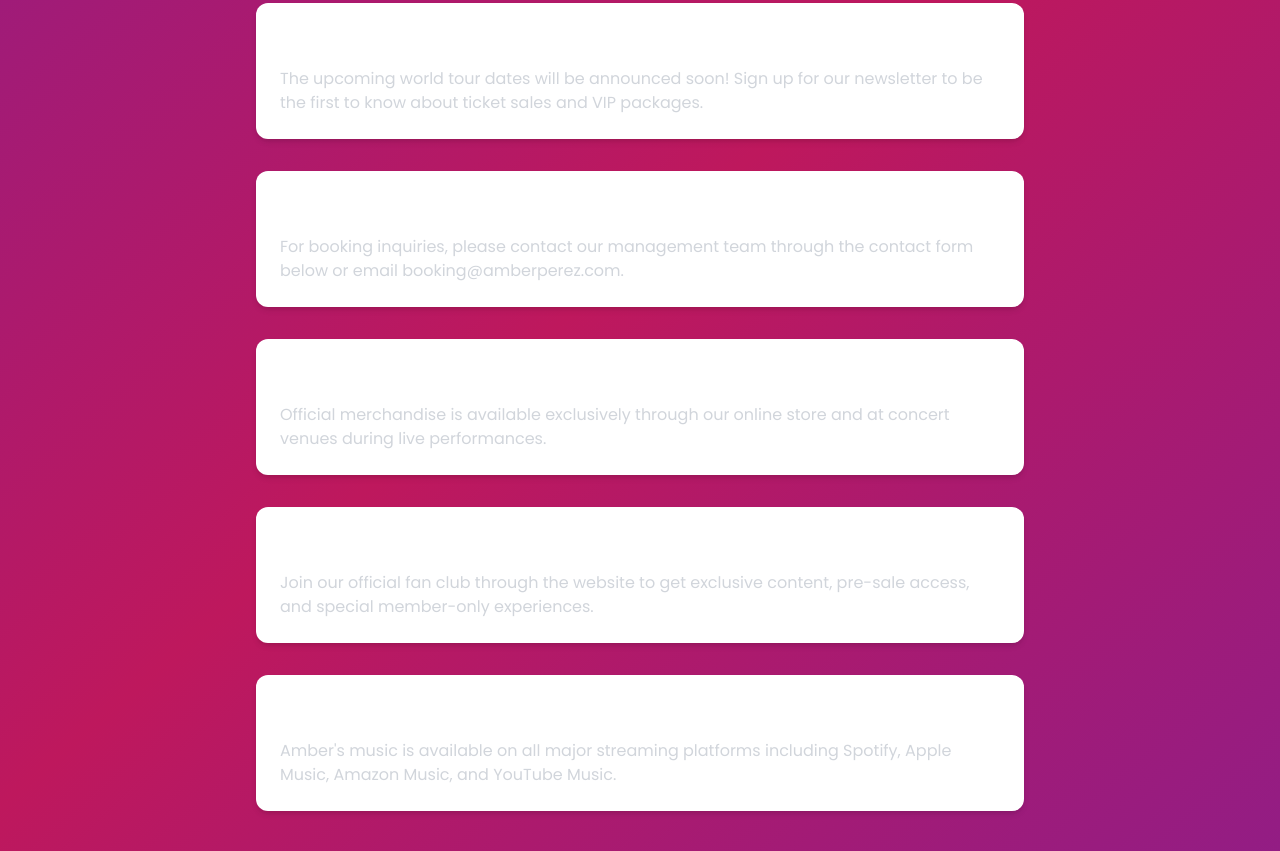
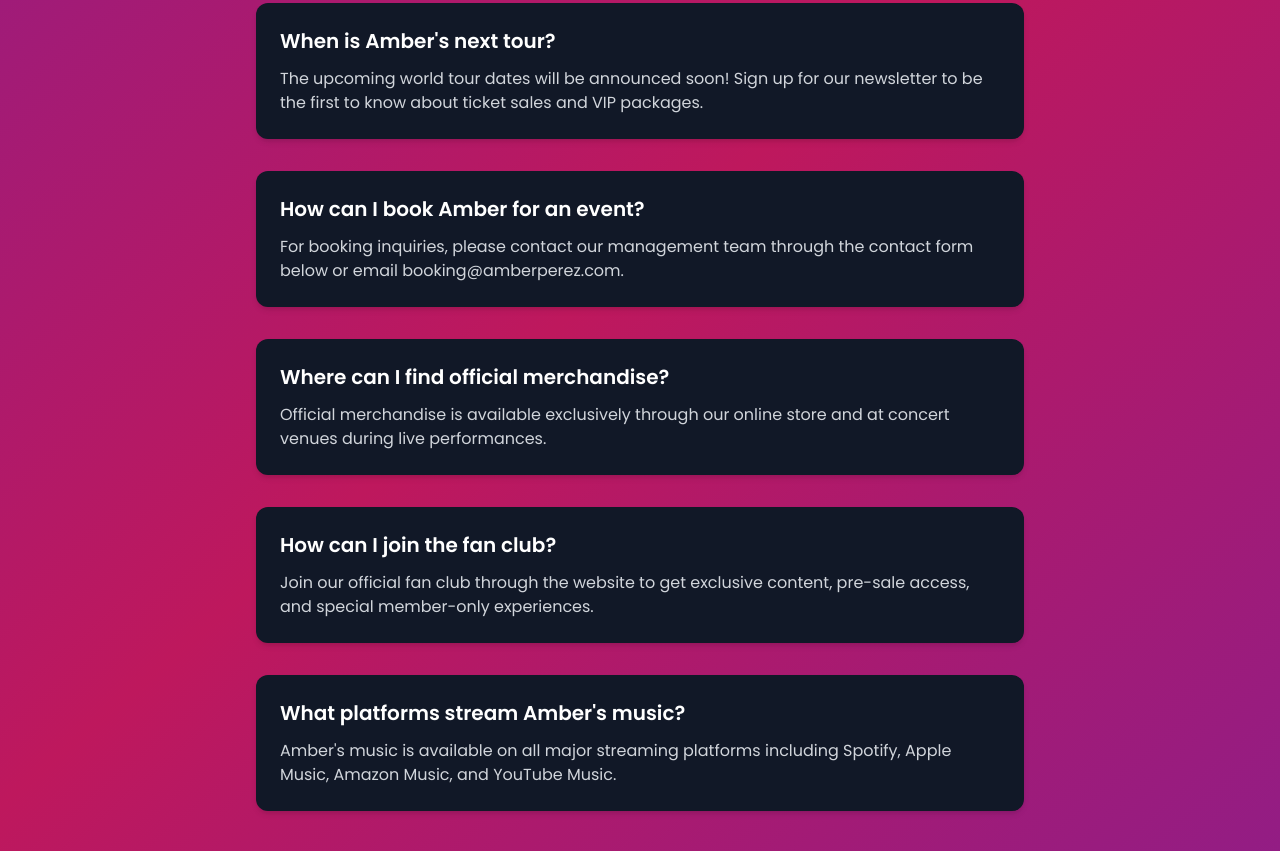
Before and after one commit to Richb2021/amber-perez-pop-star-2025-07-04-jnuah, a plain HTML site: page index.html in a window 1280 px wide. Shown: the part 2629-3480 px from the top of the page. Drawn offline with nearby package versions, Linux system fonts and the light colour scheme.

Commit message:
Style FAQ with dark question cards

```diff
--- a/index.html
+++ b/index.html
@@ -181,23 +181,23 @@
             <div class="container mx-auto px-6">
                 <h2 class="text-4xl font-bold text-center mb-16">Frequently Asked Questions</h2>
                 <div class="max-w-3xl mx-auto space-y-8">
-                    <div class="bg-white rounded-xl p-6 shadow-md hover:shadow-lg transition-shadow duration-300">
+                    <div class="bg-gray-900 rounded-xl p-6 shadow-md hover:shadow-lg transition-shadow duration-300">
                         <h3 class="text-xl font-semibold mb-3">When is Amber's next tour?</h3>
                         <p class="text-gray-300">The upcoming world tour dates will be announced soon! Sign up for our newsletter to be the first to know about ticket sales and VIP packages.</p>
                     </div>
-                    <div class="bg-white rounded-xl p-6 shadow-md hover:shadow-lg transition-shadow duration-300">
+                    <div class="bg-gray-900 rounded-xl p-6 shadow-md hover:shadow-lg transition-shadow duration-300">
                         <h3 class="text-xl font-semibold mb-3">How can I book Amber for an event?</h3>
                         <p class="text-gray-300">For booking inquiries, please contact our management team through the contact form below or email booking@amberperez.com.</p>
                     </div>
-                    <div class="bg-white rounded-xl p-6 shadow-md hover:shadow-lg transition-shadow duration-300">
+                    <div class="bg-gray-900 rounded-xl p-6 shadow-md hover:shadow-lg transition-shadow duration-300">
                         <h3 class="text-xl font-semibold mb-3">Where can I find official merchandise?</h3>
                         <p class="text-gray-300">Official merchandise is available exclusively through our online store and at concert venues during live performances.</p>
                     </div>
-                    <div class="bg-white rounded-xl p-6 shadow-md hover:shadow-lg transition-shadow duration-300">
+                    <div class="bg-gray-900 rounded-xl p-6 shadow-md hover:shadow-lg transition-shadow duration-300">
                         <h3 class="text-xl font-semibold mb-3">How can I join the fan club?</h3>
                         <p class="text-gray-300">Join our official fan club through the website to get exclusive content, pre-sale access, and special member-only experiences.</p>
                     </div>
-                    <div class="bg-white rounded-xl p-6 shadow-md hover:shadow-lg transition-shadow duration-300">
+                    <div class="bg-gray-900 rounded-xl p-6 shadow-md hover:shadow-lg transition-shadow duration-300">
                         <h3 class="text-xl font-semibold mb-3">What platforms stream Amber's music?</h3>
                         <p class="text-gray-300">Amber's music is available on all major streaming platforms including Spotify, Apple Music, Amazon Music, and YouTube Music.</p>
                     </div>
```
